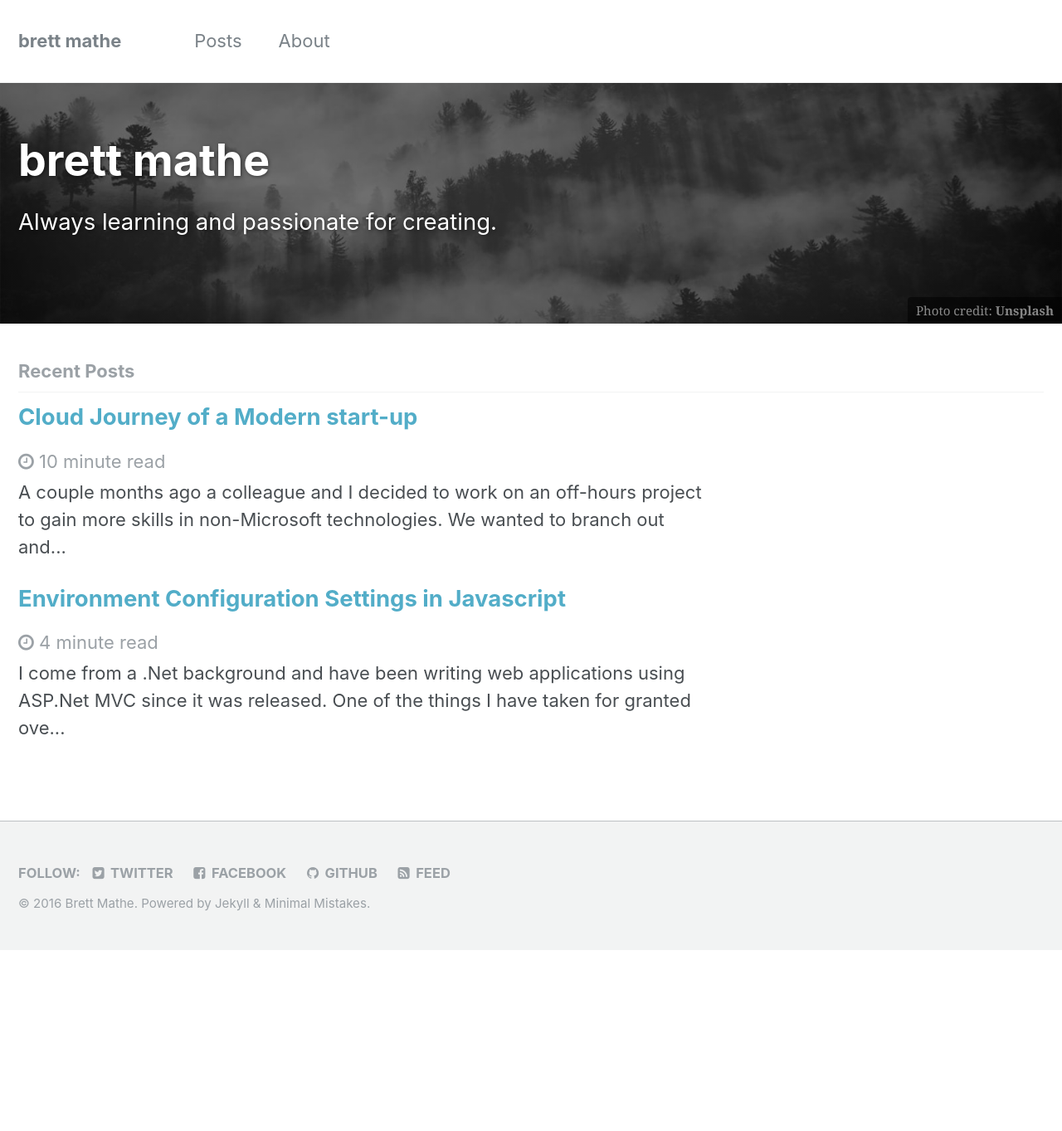
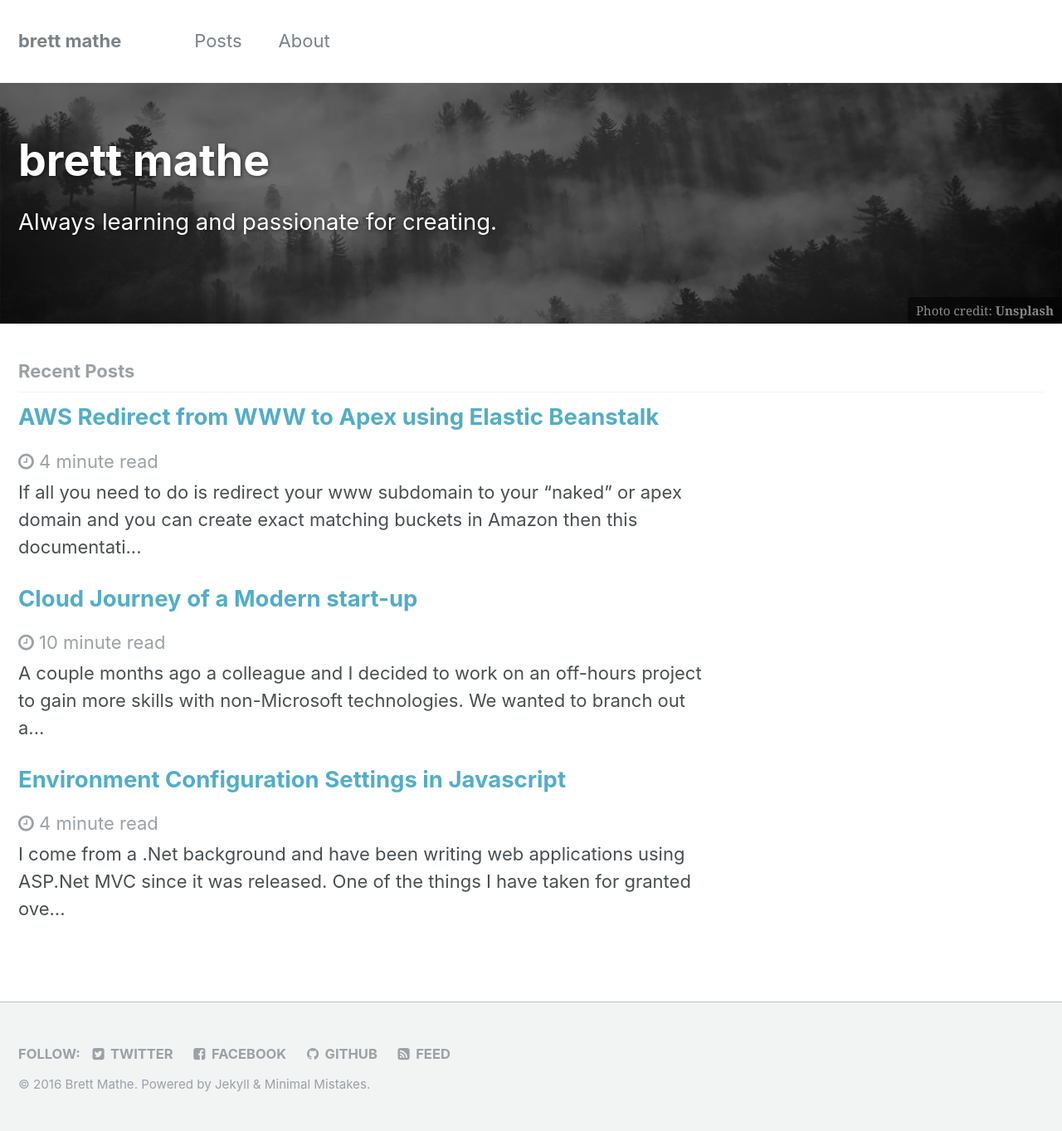
Before and after one commit to bmmathe/bmmathe.github.io, a Jekyll site: the page built from index.html, in a window 1280 px wide. Shown: the whole page at 83% size. Built offline with Jekyll 4.4.1, drawn with Linux system fonts in a browser that asks for light colours; the list of posts is cut into pages by our own code; before the commit the page ends 1145 px from its top, so only the background shows below that; some of the changed lines change nothing that is shown.

Commit message:
New post: aws apex redirect using elastic beanstalk

```diff
--- a/_posts/2016-11-17-cloud-journey-of-a-modern-startup.markdown
+++ b/_posts/2016-11-17-cloud-journey-of-a-modern-startup.markdown
@@ -3,7 +3,7 @@
 date:   2016-11-14 18:20:36
 categories: cloud
 ---
-A couple months ago a colleague and I decided to work on an off-hours project to gain more skills in non-Microsoft technologies.  We wanted to branch out and see what it's like out there for start-ups.  Being on a budget and completely self-funded we wanted to find a cloud provider that cost little to nothing to operate our web site.  We decided to use common start-up technologies like React, node, Linux, and chose to use a no-SQL document database.  This is a far departure from our typical Enterprise stack which consists of .Net services, ASP.Net web sites, and SQL Server partly deployed on-prem and partly in Azure.
+A couple months ago a colleague and I decided to work on an off-hours project to gain more skills with non-Microsoft technologies.  We wanted to branch out and see what it's like out there for start-ups.  Being on a budget and completely self-funded we wanted to find a cloud provider that cost little to nothing to operate our web site.  We decided to use common start-up technologies like React, node, Linux, and chose to use a no-SQL document database.  This is a far departure from our typical Enterprise stack which consists of .Net services, ASP.Net web sites, and SQL Server partly deployed on-prem and partly in Azure.
 
 I want to compare and contrast the different services we explored over the past month or so and share where we landed.
 
--- /dev/null
+++ b/_posts/2016-11-26-aws-apex-redirect-using-elastic-beanstalk.markdown
@@ -0,0 +1,67 @@
+---
+title:  "AWS Redirect from WWW to Apex using Elastic Beanstalk"
+date:   2016-11-14 18:20:36
+categories: aws
+---
+If all you need to do is redirect your www subdomain to your "naked" or apex domain *and* you can create exact matching buckets in Amazon then [this](http://docs.aws.amazon.com/AmazonS3/latest/dev/website-hosting-custom-domain-walkthrough.html) documentation is all you need. However, my situation is unique.  Someone had already created S3 buckets with the name of my domain.  Both the apex domain and the www subdomain were not available for me to create.  To create the redirect using the method linked above you must be able to create S3 buckets using the URL exactly matching.  For example you need to create www.example.com and example.com.  Amazon will not release those bucket names if they are already taken which will leave you in a bind.
+
+# Attempted Solutions
+
+I didn't want to change hosting my static web site from S3 and CloudFront so I had to find a better solution to redirect www to my apex domain.  I was able to continue hosting my apex domain statically using S3 simply by using CloudFront.  You do not need an exactl bucket name match to use CloudFront.  The problem was with the redirect S3 bucket from www to apex.  When I set this up using CloudFront I received an Unauthorized response when I browsed to www.domain.com.  No matter what permissions I gave my bucket this simply would not work.
+
+The solution is to use a web server to rewrite the URL.  I was already using Elastic Beanstalk (EBS) for my API so I decided to leverage that existing application to not only be my API but also serve the redirect.
+
+# Final Solution
+
+The solution isn't elegant but it works.  Use my nginx server in Elastic Beanstalk to rewrite the www.domain.com address to domain.com.  No being familiar with nginx or Elastic Beanstalk this took me hours to figure out (which is why I'm posting this).
+
+### Update DNS using Route 53
+
+The first step is to update your DNS settings to route all requests to www.domain.com to your Elastic Beanstalk instance using an A record Alias.  This is simple, when you select A and "alias: yes" you will see your EBS instance in the dropdown.  Select it.
+
+### NGINX configuration
+
+Next, I had to get the NGINX configuration in my EBS solution.  To do this I setup SSH so I could login to one of my instances and copy out the EBS conf in the conf.d directory.  The idea was to replace the default EBS conf with my custom version.
+Rewrite rules in nginx are well-documented [here](https://www.nginx.com/blog/creating-nginx-rewrite-rules/).  EBS uses a proxy to forward all requests to node which complicated things for me.  I didn't know how to incorporate server blocks to isolate just www requests to my web site so I opted for a route I knew would work using condition logic to parse the request and rewrite if the address was an exactl match on www.domain.com.  After a few minutes of Googling this is what I came up with:
+
+{% highlight json %}
+  ...
+  location / {
+	if ($host ~* www\.domain\.io) {
+          return 301 https://domain.io$request_uri;
+        }
+        proxy_pass  http://nodejs;
+        proxy_set_header   Connection "";
+        proxy_http_version 1.1;
+        proxy_set_header        Host            $host;
+        proxy_set_header        X-Real-IP       $remote_addr;
+        proxy_set_header        X-Forwarded-For $proxy_add_x_forwarded_for;
+    }
+  ...
+{% endhighlight %}
+
+I know this isn't perfect and I could probably use server_name to get this done but I had already spent hours researching this and I knew this would work.  I directly modified the file 00_elastic_beanstalk_proxy.conf to add my rewrite rule and it worked fine.  The problem with this is that when you redeploy your EBS application, your updates will be overwritten.  To solve this we need to create a custom configuration file in your .ebextensions folder to handle the replace of the default conf file before it is copied to its production location.
+
+### Update your EBS source
+If you are working from a sample application as your starting point, you don't have a .ebextension folder, you only have a .elasticbeanstalk folder.  *These folders are not the same.* Create a config file in the newly created .ebextensions folder.  It can be named anything, I chose 0001_copy_nginx_config.config.  What we want this config to do is pull down our custom nginx config file, replace the default config file in the staging directory before it is copied to production.
+
+I found [this](http://stackoverflow.com/questions/23709841/how-to-change-nginx-config-in-amazon-elastic-beanstalk-running-a-docker-instance) post on Stackoverflow that pointed me in the right direction.
+{% highlight yaml %}
+commands:
+  01-get-nginx-conf-file:
+    command: aws s3 cp s3://{your0-s3-bucket}}/custom-nginx.conf /home/ec2-user
+
+container_commands:
+  01-replace-default-nginx-config:
+    command: mv -f /home/ec2-user/custom-nginx.conf /tmp/deployment/config/#etc#nginx#conf.d#00_elastic_beanstalk_proxy.conf
+{% endhighlight %}
+
+Granted I could have accomplished this inline but I wanted to use the solution exactly as it was posted to minimize mistakes.  To do this I created a new S3 bucket and uploaded my custom conf file to it then granted the AWS permissions to Allow GetObject.  After I deployed this setup I verified my changes were still in place after an eb deploy and they were!  I was also able to hit my domain at www.domain.com and it was redirected to my apex site.
+
+A few notes about the script: ec2-user is a default user AWS creates when it stands up an EC2 environment for EBS. /tmp/deploy/config is a staging directory EBS uses before files are copied to their production locations. #etc#nginx#conf.d#00_elastic_beanstalk_proxy.conf is the conf.d file that is copied to /etc/nginx/conf.d/00_elastic_beanstalk_proxy.conf.
+
+# HTTPS Considerations
+
+One thing to note, I am using a wildcard and apex certificate to host my web site and my API therefore https://www.domain.com redirecting to https://domain.com worked with no errors. My API is hosted as a subdomain at api.domain.com. I'm not sure if this is required but I figured I would mention it just in case you get warnings if you are not using the same cert.
+
+Hopefully this will help someone out that is in my situation where someone took your domain name buckets which causes a huge pain if you are planning on hosting your site out of S3.
```
